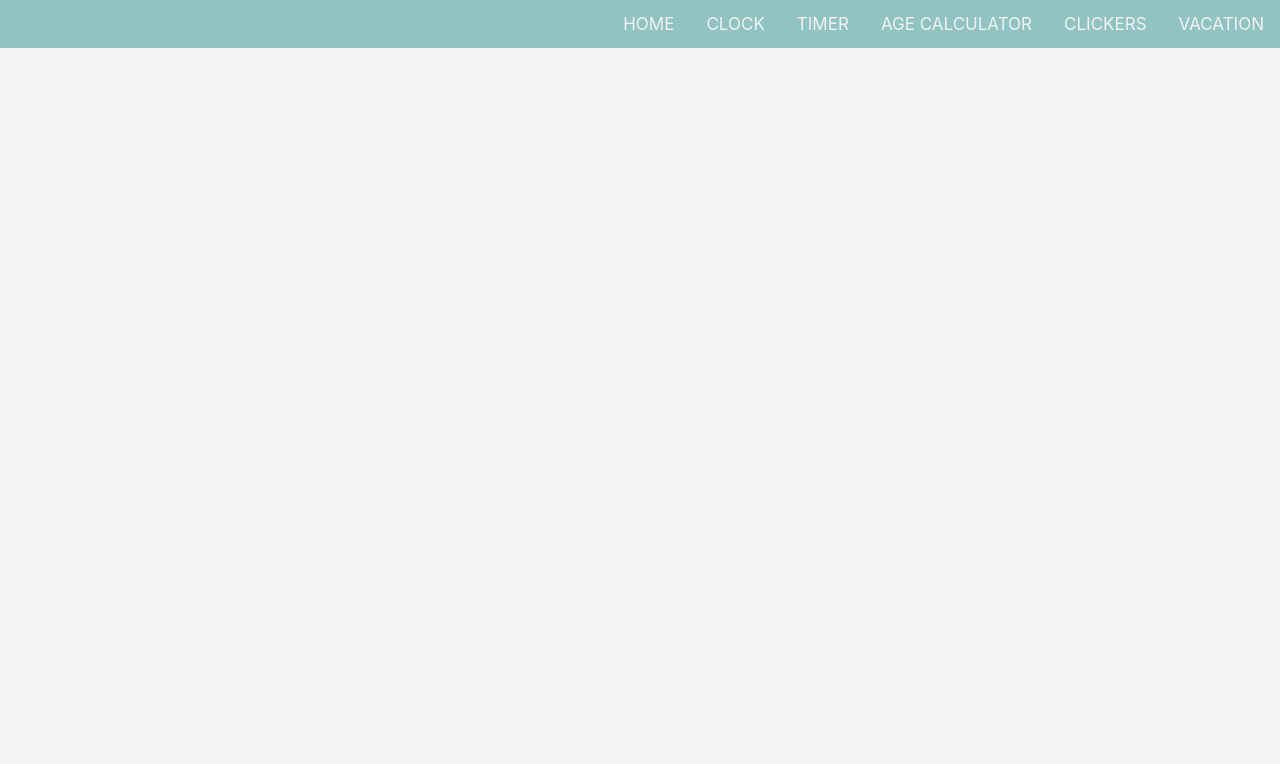
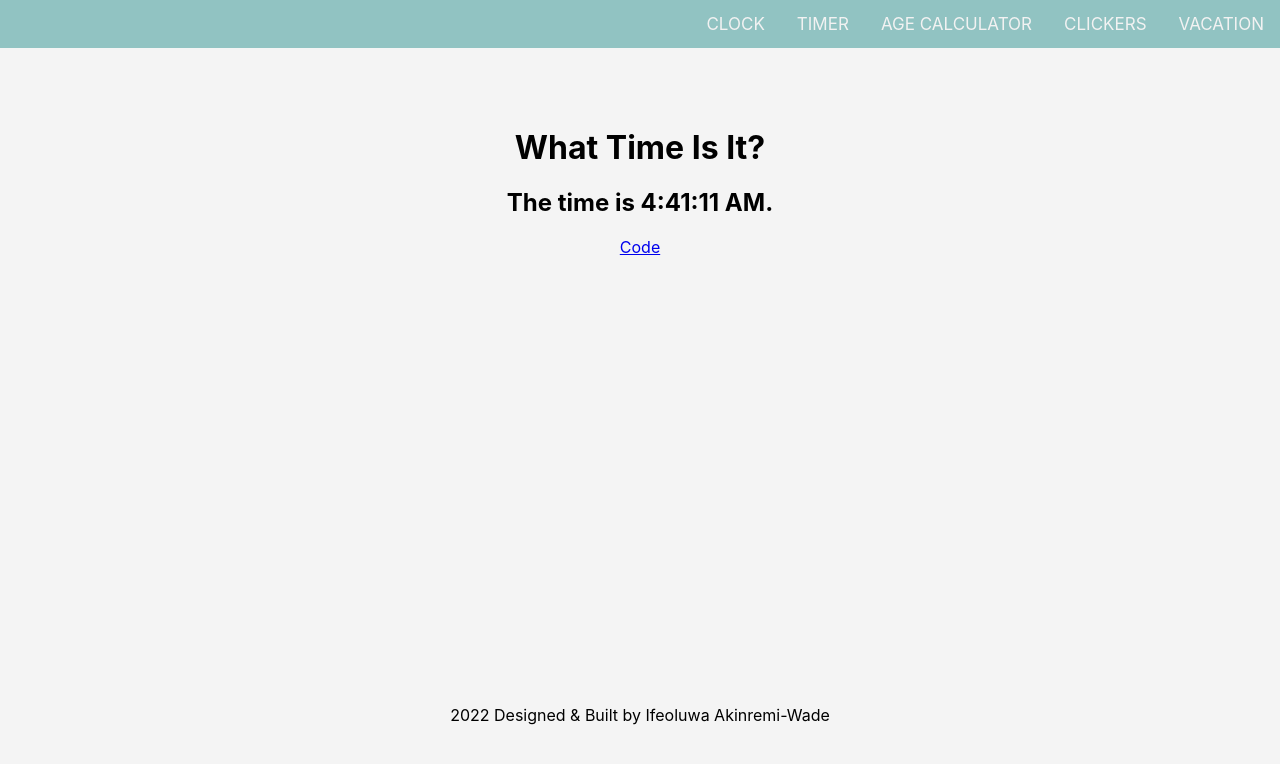
Before and after one commit to IfeAkiWad/learning_hooks, a React (Create React App) app: page / in a window 1280 px wide. Shown: the top 764 px of the page. Built offline with nearby package versions, Linux system fonts and the light colour scheme.

Commit message:
footer/CSS

```diff
--- a/public/index.html
+++ b/public/index.html
@@ -40,4 +40,5 @@
       To create a production bundle, use `npm run build` or `yarn build`.
     -->
   </body>
+
 </html>
--- a/src/App.css
+++ b/src/App.css
@@ -48,3 +48,11 @@ p{
 hr.dashed {
   border-top: 3px dashed #bbb;
 }
+
+
+
+.footer{
+  text-align: center;
+  margin-top: 35%;
+  margin-bottom: 1%;
+}
--- a/src/App.js
+++ b/src/App.js
@@ -19,7 +19,7 @@ class App extends Component {
                     <Route path="/clickers" element={<UseStateHook />}/>
                     <Route path="/age-calculator" element={<AgeCalculator />}/>
                     <Route path="/timer" element={<Timer />}/>
-                    <Route path="/clock" element={<Clock />}/>
+                    <Route path="/" element={<Clock />}/>
                     <Route path="/vacation" element={<Vacation />}/>
                     </Routes>
                 </Router>
--- /dev/null
+++ b/src/Footer.js
@@ -0,0 +1,5 @@
+import React from 'react';
+
+export default function Footer() {
+  return <div className="footer"> 2022 Designed & Built by Ifeoluwa Akinremi-Wade</div>;
+}
--- a/src/NavBar.js
+++ b/src/NavBar.js
@@ -9,8 +9,7 @@ const NavBar = () => {
                 <Link id="link" to="/clickers"> CLICKERS</Link>
                 <Link id="link" to="/age-calculator"> AGE CALCULATOR</Link>
                 <Link id="link" to='/timer'> TIMER</Link>
-                <Link id="link" to='/clock'> CLOCK</Link>
-                <Link id="link" to="/">HOME</Link>
+                <Link id="link" to='/'> CLOCK</Link>
         </div>
     </nav>
     )
--- a/src/useContext/Vacation.js
+++ b/src/useContext/Vacation.js
@@ -70,6 +70,8 @@ function Lagos({ james }) {
             <h2> {`${james}`} has arrived in Lagos, Nigeria</h2><br />
             <hr class="dashed"></hr>
             <VacationUseContext />
+            <a id="github" href="https://github.com/IfeAkiWad/learning_hooks/blob/master/src/useContext/Vacation.js" rel="noreferrer" target="_blank">Code</a>
+
         </div>
     )
 }
--- a/src/useEffectHook/Clock.js
+++ b/src/useEffectHook/Clock.js
@@ -1,6 +1,7 @@
 import React from 'react';
 import { useState, useEffect } from 'react';
 import ClockWithCustomHook from '../custom hooks/ClockWithCustomHook';
+import Footer from '../Footer';
 
 const Clock = () => {
     const [clock, setClock] = useState(new Date())
@@ -15,7 +16,9 @@ const Clock = () => {
       <div>
           <h1>What Time Is It?</h1>
           <h2>The time is {clock.toLocaleTimeString()}.</h2>
+          <a id="github" href="https://github.com/IfeAkiWad/learning_hooks/blob/master/src/useEffectHook/Clock.js" rel="noreferrer" target="_blank">Code</a>
           {/* <ClockWithCustomHook /> */}
+          <Footer />
       </div>
   );
 };
--- a/src/useEffectHook/Timer.js
+++ b/src/useEffectHook/Timer.js
@@ -18,6 +18,8 @@ const Timer = () => {
         <h1>Countdown Timer</h1>
         LET'S COUNTDOWN FROM 100 BY 5!
         <h2>{count}</h2>
+        <a id="github" href="https://github.com/IfeAkiWad/learning_hooks/blob/master/src/useEffectHook/Timer.js" rel="noreferrer" target="_blank">Code</a>
+
     </div>
   )
 };
--- a/src/useStateHooks/AgeCalculator.js
+++ b/src/useStateHooks/AgeCalculator.js
@@ -26,6 +26,7 @@ import TimesThree from "./TimesThree";
       {/* <button onClick={setCalculator}>Age Calculator</button><br /><br /> */}
       result: <b>{calculator}</b><br /><br />
       <TimesThree age={age}/>
+      <a id="github" href="https://github.com/IfeAkiWad/learning_hooks/blob/master/src/useStateHooks/AgeCalculator.js" rel="noreferrer" target="_blank">Code</a>
 
     </div>
   )
--- a/src/useStateHooks/UseStateHook.js
+++ b/src/useStateHooks/UseStateHook.js
@@ -13,7 +13,9 @@ function UseStateHook() {
         <button onClick={() => setCount(count + 5)}>CLICK!</button>
       <br /><br />
         this is a counter built using a class Component
-        <ClassComponentCounter />
+        <ClassComponentCounter /><br />
+        <a id="github" href="https://github.com/IfeAkiWad/learning_hooks/blob/master/src/useStateHooks/UseStateHook.js" rel="noreferrer" target="_blank">Code</a>
+
     </div>
   );
 }
```
